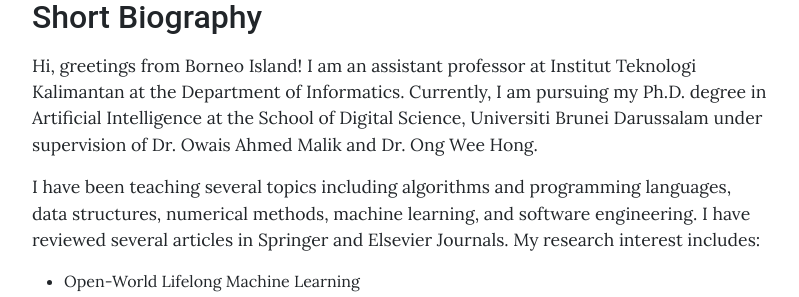
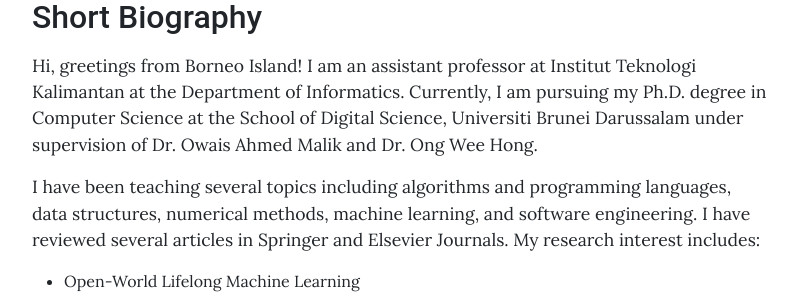
Before and after one commit to gusti-alfarisy/gusti-alfarisy.github.io, a Jekyll site: the page built from pages/home.md, in a window 1280 px wide and 900 px high, scrolled down 1296 px. Shown: the part 206-503 px from the top of the window, without its empty margins (240-1039 px from the left). Built offline with Jekyll 4.4.1, drawn with Linux system fonts in a browser that asks for light colours.

Commit message:
update home page

```diff
--- a/pages/home.md
+++ b/pages/home.md
@@ -26,7 +26,7 @@ We are interested in the domain-specific open-world recognition problems in **En
 
 ## Short Biography
 
-Hi, greetings from Borneo Island! I am an assistant professor at Institut Teknologi Kalimantan at the Department of Informatics. Currently, I am pursuing my Ph.D. degree in Artificial Intelligence at the School of Digital Science, Universiti Brunei Darussalam under supervision of Dr. Owais Ahmed Malik and Dr. Ong Wee Hong.
+Hi, greetings from Borneo Island! I am an assistant professor at Institut Teknologi Kalimantan at the Department of Informatics. Currently, I am pursuing my Ph.D. degree in Computer Science at the School of Digital Science, Universiti Brunei Darussalam under supervision of Dr. Owais Ahmed Malik and Dr. Ong Wee Hong.
 
 I have been teaching several topics including algorithms and programming languages, data structures, numerical methods, machine learning, and software engineering. I have reviewed several articles in Springer and Elsevier Journals. My research interest includes:
 
```
